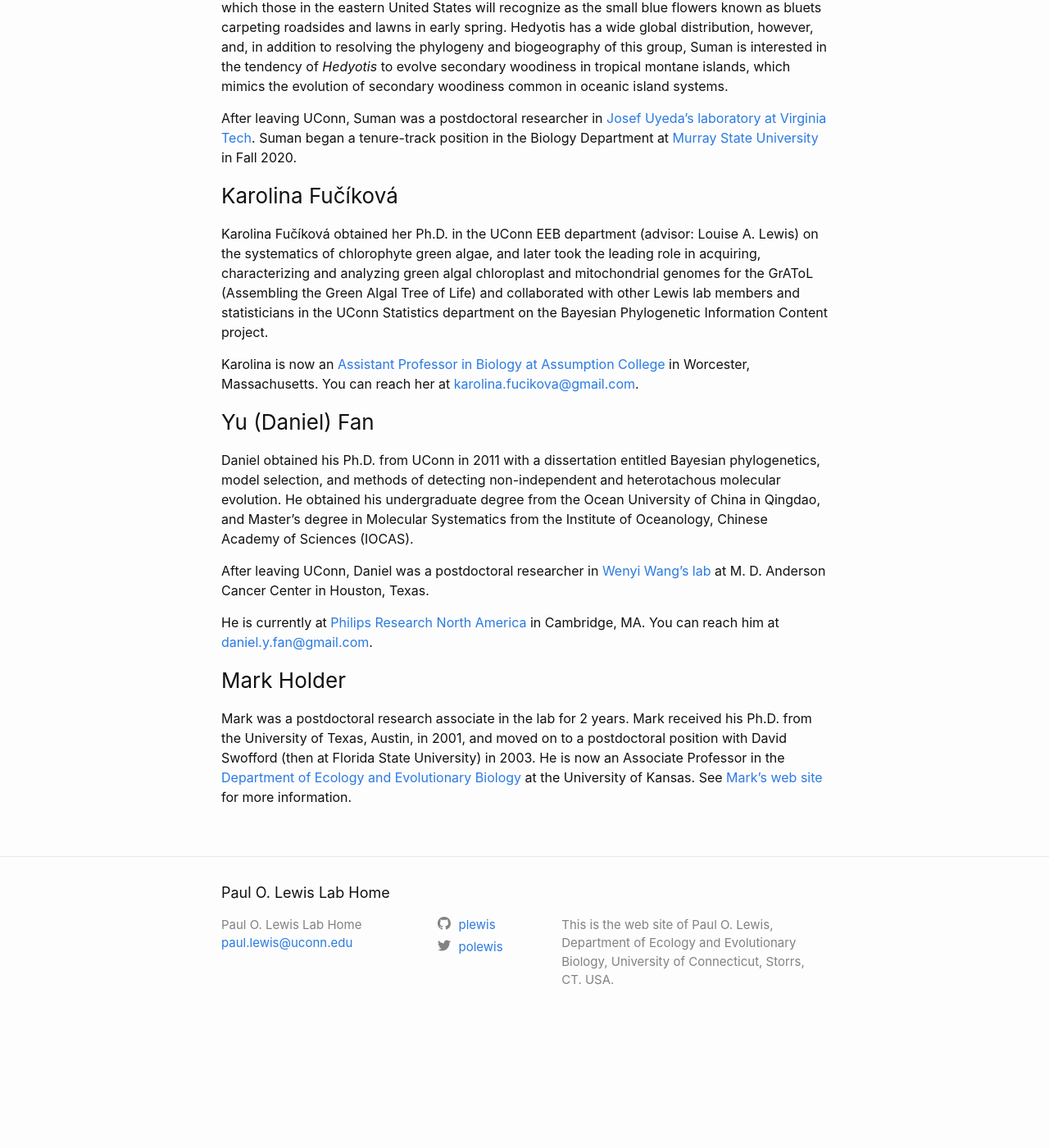
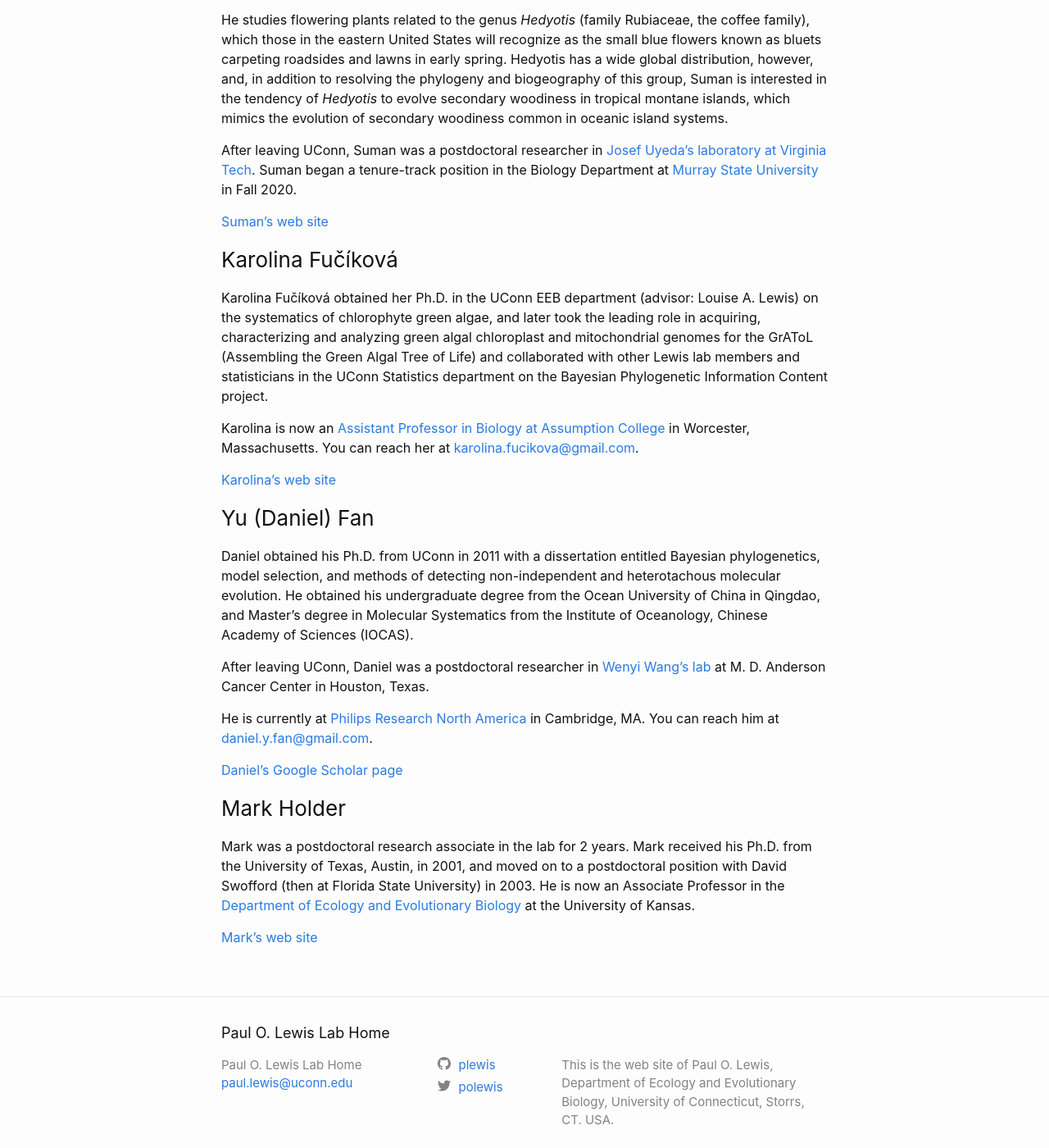
Before and after one commit to plewis/plewis.github.io, a Jekyll site: the page built from people.md, in a window 1280 px wide and 1400 px high, scrolled down 1028 px. Shown: the whole window at 82% size. Built offline with Jekyll 4.4.1, drawn with Linux system fonts in a browser that asks for light colours; before the commit the page ends 2295 px from its top, so only the background shows below that.

Commit message:
added web sites to people page

```diff
--- a/people.md
+++ b/people.md
@@ -12,6 +12,8 @@ California, Davis, in June 2020. While at UC Davis, Analisa studied
 convergent evolution in morphology associated with transitions to
 selective zooplanktivory in butterfly fishes in the lab of [Peter
 Wainwright](https://fishlab.ucdavis.edu).
+
+[Analisa's web site](https://amilkey1.github.io)
 
 ## Paul O. Lewis ##
 Paul is a Professor of [Ecology and Evolutionary
@@ -70,6 +72,8 @@ After leaving UConn, Suman was a postdoctoral researcher in [Josef Uyeda's labor
 Virginia Tech](http://www.uyedalab.com/). Suman began a tenure-track position
 in the Biology Department at [Murray State University](https://www.murraystate.edu) in Fall 2020.
 
+[Suman's web site](https://sumanneupane1.weebly.com)
+
 ### Karolina Fučíková ###
 
 Karolina Fučíková obtained her Ph.D. in the UConn EEB department
@@ -82,6 +86,8 @@ on the Bayesian Phylogenetic Information Content project.
 
 Karolina is now an [Assistant Professor in Biology at Assumption College](https://www.assumption.edu/faculty-profile/dr-karolina-fu%C4%8D%C3%ADkov%C3%A1)
 in Worcester, Massachusetts. You can reach her at [karolina.fucikova@gmail.com](karolina.fucikova@gmail.com).
+
+[Karolina's web site](https://euastrum.wordpress.com)
 
 ### Yu (Daniel) Fan ###
 
@@ -98,6 +104,8 @@ Wang’s lab](http://faculty.mdanderson.org/Wenyi_Wang/Default.asp?SNID=13473623
 He is currently at [Philips Research North America](https://www.philips.com/a-w/research/locations/cambridge-north-america.html) in Cambridge, MA. You
 can reach him at [daniel.y.fan@gmail.com](daniel.y.fan@gmail.com).
 
+[Daniel's Google Scholar page](https://scholar.google.com/citations?user=4r17VZEAAAAJ&hl=en)
+
 ### Mark Holder ###
 
 Mark was a postdoctoral research associate in the lab for 2 years. Mark
@@ -105,4 +113,6 @@ received his Ph.D. from the University of Texas, Austin, in 2001, and
 moved on to a postdoctoral position with David Swofford (then at Florida
 State University) in 2003. He is now an Associate Professor in the
 [Department of Ecology and Evolutionary Biology](http://www2.ku.edu/~eeb/) at the University of
-Kansas. See [Mark’s web site](http://phylo.bio.ku.edu/) for more information.
+Kansas.
+
+[Mark’s web site](http://phylo.bio.ku.edu/)
```
